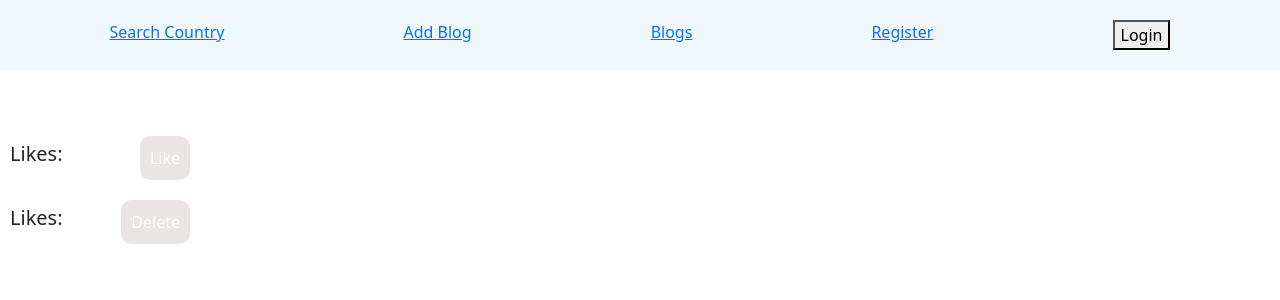
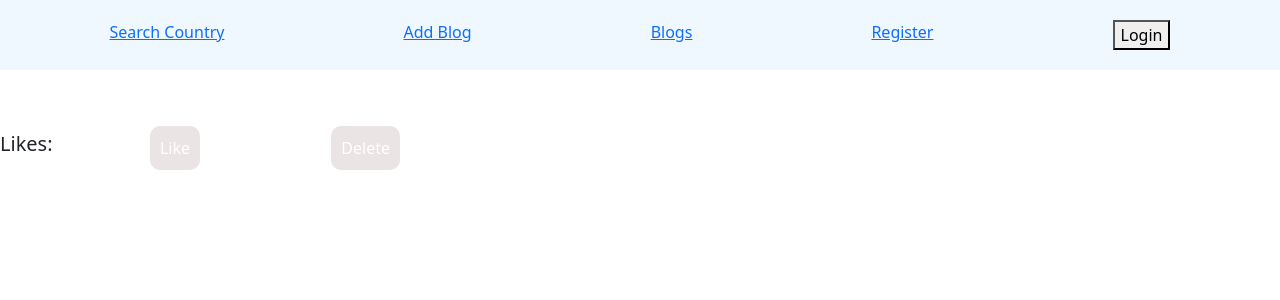
Before and after one commit to Peterzolo/part7-country-hook, a React (Create React App) app: page /blogs/1 in a window 1280 px wide. Shown: the top 300 px of the page. Built offline with nearby package versions, Linux system fonts and the light colour scheme; no server answers.

Commit message:
Update BlogDetails.jsx
Modified code

```diff
--- a/src/components/BlogPost/BlogDetails.jsx
+++ b/src/components/BlogPost/BlogDetails.jsx
@@ -17,16 +17,23 @@ const BlogDetailWrap = styled.div``;
 const Title = styled.h2``;
 const Author = styled.h3``;
 const Url = styled.p``;
+const ButtonGroup = styled.div`
+  display: flex;
+  width: 400px;
+  align-items: center;
+  justify-content: space-between;
+`;
 const LikeWrap = styled.div`
   display: flex;
   width: 200px;
   align-items: center;
   justify-content: space-between;
-  padding: 10px;
+  /* padding: 10px; */
 `;
 const LikeCount = styled.h5``;
 const LikeTitle = styled.h6``;
 const LikeButton = styled.button``;
+const DeleteButton = styled.button``;
 
 const BlogDetails = () => {
   const dispatch = useDispatch();
@@ -99,6 +106,7 @@ const BlogDetails = () => {
       <Title>{blog?.title}</Title>
       <Author>{blog.auth}</Author>
       <Url>{blog.url}</Url>
+      <ButtonGroup>
         <LikeWrap>
           <LikeCount>Likes:{blog.likes}</LikeCount>
           <LikeButton
@@ -109,16 +117,15 @@ const BlogDetails = () => {
             Like
           </LikeButton>
         </LikeWrap>
-      <LikeWrap>
-        <LikeCount>Likes:{blog.likes}</LikeCount>
-        <LikeButton
+
+        <DeleteButton
           className={disabled ? "delete-btn-disabled" : "delete-btn-enabled"}
           onClick={handleDelete}
           disabled={!isLoggedIn}
         >
           Delete
-        </LikeButton>
-      </LikeWrap>
+        </DeleteButton>
+      </ButtonGroup>
     </BlogDetailWrap>
   );
 };
```
Lines whose indentation alone changed are shown as unchanged.
